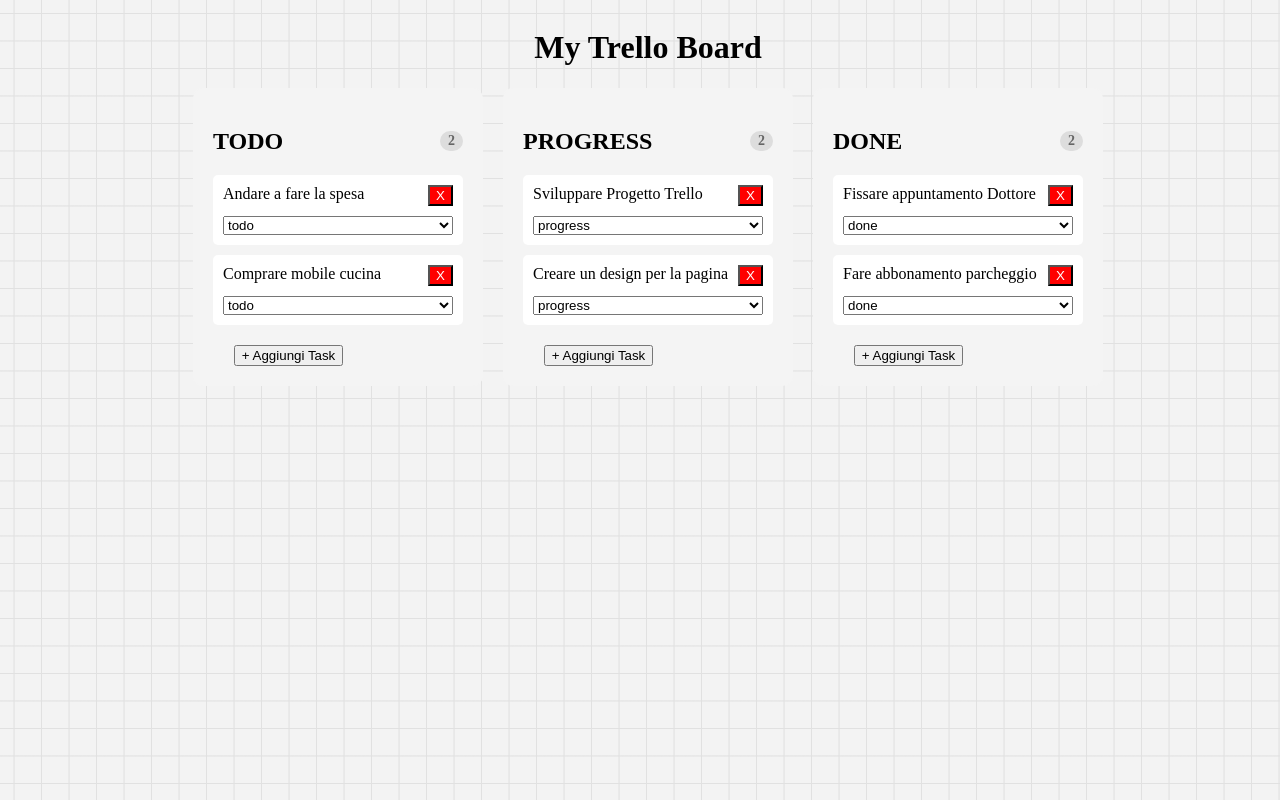
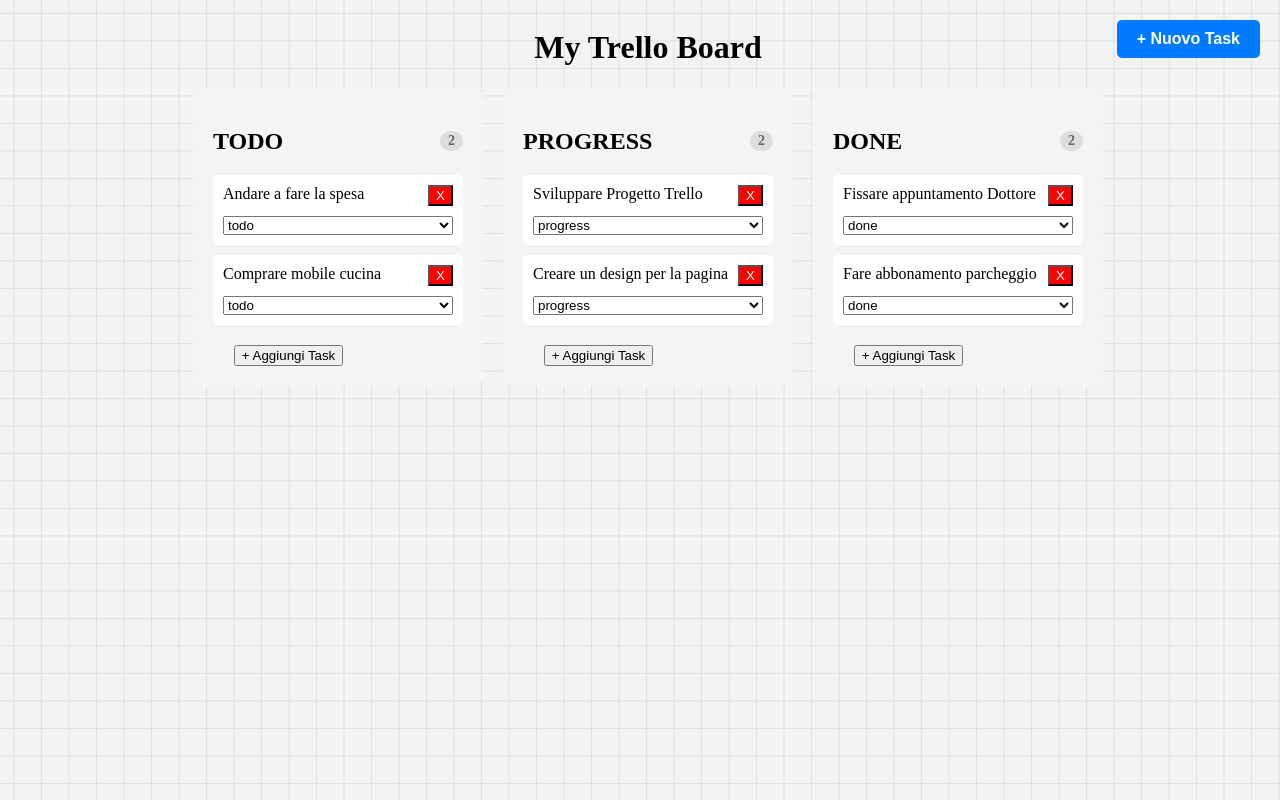
Before and after one commit to vincenzocrucitti04-hash/POSYTRON, a React (Vite) app in the folder Progetto_01_04/trello/: page / in a window 1280 px wide. Built offline with nearby package versions, Linux system fonts and the light colour scheme; a web font is replaced by a local one.

Commit message:
aggiunto supporto per la descrizione dei task e implementato un modal per l'aggiunta di nuovi task

```diff
--- a/Progetto_01_04/trello/src/App.jsx
+++ b/Progetto_01_04/trello/src/App.jsx
@@ -4,25 +4,39 @@
 
 function App() {
   const [tasks, setTasks] = useState([
-      { id: 1, text: "Andare a fare la spesa", status: "todo" },
-      { id: 2, text: "Comprare mobile cucina", status: "todo" },
-      { id: 3, text: "Sviluppare Progetto Trello", status: "progress" },
-      { id: 4, text: "Creare un design per la pagina", status: "progress" },
-      { id: 5, text: "Fissare appuntamento Dottore", status: "done" },
-      { id: 6, text: "Fare abbonamento parcheggio", status: "done" },
+      { id: 1, text: "Andare a fare la spesa", description: "Latte,Mandorle,Cereali,Pollo", status: "todo" },
+      { id: 2, text: "Comprare mobile cucina", description: "Deve essere bianco, misure 30x50x20", status: "todo" },
+      { id: 3, text: "Sviluppare Progetto Trello", description: "Migliorare l'efficienza dei task, con l'aggiunta di alcune funzionalità diverse", status: "progress" },
+      { id: 4, text: "Creare un design per la pagina", description: "Migliorare il css, per avere un impatto visivo migliore", status: "progress" },
+      { id: 5, text: "Fissare appuntamento Dottore", description: "Devo prenotare le analisi del sangue", status: "done" },
+      { id: 6, text: "Fare abbonamento parcheggio", description: "Trovare abbonamento per Zona B e A", status: "done" },
   ]);
 
   const columns = ["todo", "progress", "done"];
 
-  // Funzione per aggiungere un task
-  const addTask = (status) => {
-    const text = prompt("Cosa devi fare?");
-    if (!text) return;
+  const [isModalOpen, setIsModalOpen] = useState(false);
+  const [newTaskData, setNewTaskData] = useState({
+  text: "",
+  description: "",
+  status: "todo"
+});
 
-    const newTask = { id: Date.now(), text: text, status: status };
+const openModal = (status = "todo") => {
+  setNewTaskData({ text: "", description: "", status: status });
+  setIsModalOpen(true);
+};
 
-    setTasks([...tasks, newTask]);
+const handleSaveTask = () => {
+  if (newTaskData.text.trim() === "") return alert("Il titolo è obbligatorio");
+
+  const newTask = {
+    ...newTaskData,
+    id: Date.now(),
   };
+
+  setTasks([...tasks, newTask]);
+  setIsModalOpen(false);
+};
 
   // Funzione per eliminare un task
   const deleteTask = (taskId) => {
@@ -44,14 +58,71 @@
       width: "100%"
     }}
     className="app-container">
+
+      <button onClick={() => openModal("todo")}
+      style={{
+        position: "fixed",
+        zIndex: 100,
+        top: "20px",
+        right: "20px",
+        padding: "10px 20px",
+        backgroundColor: "#007bff",
+        color: "white",
+        border: "none",
+        borderRadius: "5px",
+        cursor: "pointer",
+        fontSize: "16px",
+        fontWeight: "bold"
+      }}>
+         + Nuovo Task
+        </button>
+
       <h1>My Trello Board</h1>
       <Board
       tasks={tasks}
       columns={columns}
-      onAdd={addTask}
       onDelete={deleteTask}
       onMove={moveTask}
       />
+
+      {isModalOpen && (
+  <div className="modal-overlay">
+    <div className="modal-content">
+      <h2>Aggiungi Nuovo Task</h2>
+
+      <label>Titolo (Max 80)</label>
+      <input
+        type="text"
+        value={newTaskData.text}
+        onChange={(e) => setNewTaskData({...newTaskData, text: e.target.value})}
+        placeholder="Cosa devi fare?"
+      />
+      <small>{newTaskData.text.length}/80</small>
+
+      <label>Descrizione (Max 250)</label>
+      <textarea
+        value={newTaskData.description}
+        maxLength={250}
+        onChange={(e) => setNewTaskData({...newTaskData, description: e.target.value})}
+        placeholder="Aggiungi dettagli..."
+      />
+      <small>{newTaskData.description.length}/250</small>
+
+      <label>Stato</label>
+      <select
+        value={newTaskData.status}
+        onChange={(e) => setNewTaskData({...newTaskData, status: e.target.value})}
+      >
+        {columns.map(col => <option key={col} value={col}>{col}</option>)}
+      </select>
+
+      <div className="modal-buttons" style={{display:"flex", justifyContent:"space-between",alignItems:"center", marginTop:"20px", width:"100%"}}>
+        <button onClick={() => setIsModalOpen(false)} className="cancel-btn">Annulla</button>
+        <button onClick={handleSaveTask} className="save-btn">Salva Task</button>
+      </div>
+    </div>
+  </div>
+)}
     </div>
   );
 }
```
